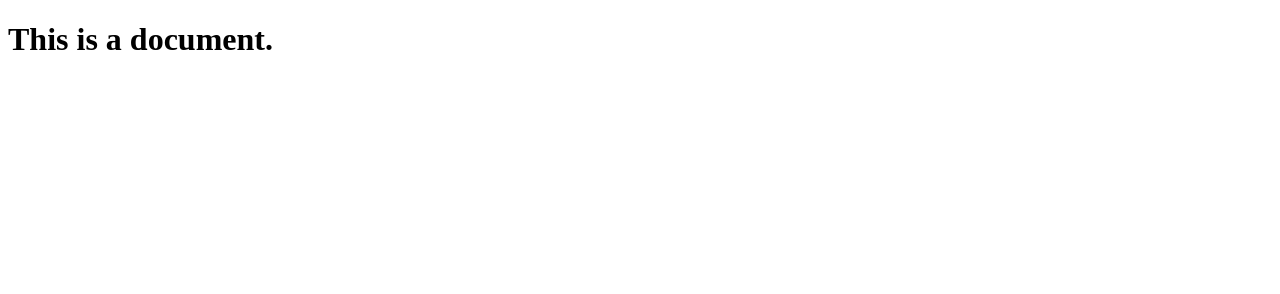
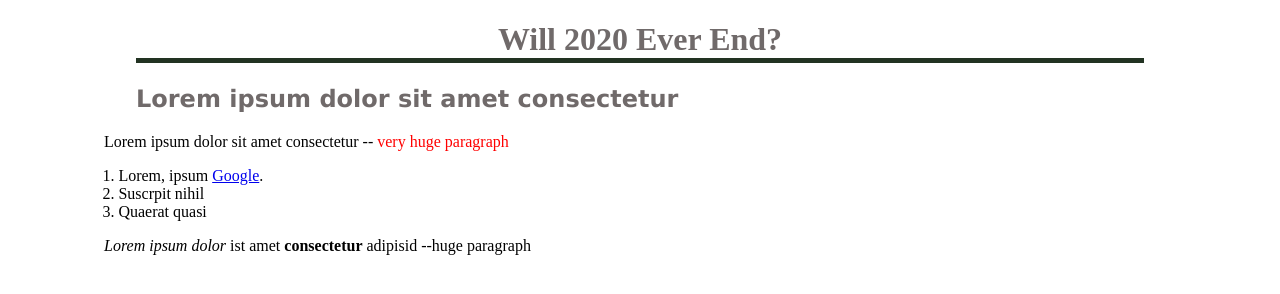
Before and after one commit to jlarios18/curly-spork, a plain HTML site: page index.html in a window 1280 px wide. Drawn offline with Linux system fonts and the light colour scheme.

Commit message:
Second webpage and styling page created

```diff
--- a/index.html
+++ b/index.html
@@ -2,10 +2,22 @@
 <html lang="en">
 <head>
     <meta charset="UTF-8">
-    <meta name="viewport" content="width=width=device, initial-scale=1.0">
-    <title>Document</title>
+    <meta name="viewport" content="width=device-width, initial-scale=1.0">
+    <title>2020 Please End!</title>
+    <link rel="stylesheet" href="styles.css">
 </head>
 <body>
-    <h1>This is a document.</h1>
+    <h1>Will 2020 Ever End?</h1>
+    <h2>Lorem ipsum dolor sit amet consectetur</h2>
+
+    <div class="contents">
+        <p>Lorem ipsum dolor sit amet consectetur -- <span class="highlight">very huge paragraph</span></p>
+        <ol>
+            <li>Lorem, ipsum <a href="https://www.google.com">Google</a>. </li>
+            <li>Suscrpit nihil</li>
+            <li>Quaerat quasi</li>
+        </ol>
+        <p><em>Lorem ipsum dolor</em> ist amet <strong>consectetur</strong> adipisid --huge paragraph</p>
+    </div>
 </body>
 </html>
--- /dev/null
+++ b/styles.css
@@ -0,0 +1,41 @@
+body {
+    padding-left: 10%;
+    padding-right: 10%;
+}
+
+h1 {
+    text-align: center;
+    color: rgb(112, 106, 106);
+    border-bottom: 5px solid #223322;
+}
+
+h2, h3 {
+    font-family: Verdana, Geneva, Tahoma, sans-serif;
+    color: rgb(112, 106, 106);
+}
+
+/*CSS rule, but this is considered a class*/
+.highlight {
+    color: red;
+}
+
+.contents
+{
+    margin-left: -2em;
+}
+
+.contents ol {
+    margin-left: -1.6em;
+}
+
+/*
+p {
+    border: ipx solid blue;
+    padding: 1em 10px 15px 20px;
+    margin-left: 2em;
+}
+*/
+
+h2 {
+    /*border: 1px solid green;*/
+}
```
Also changed, not shown: page2.html (added, +38 -0 lines).
